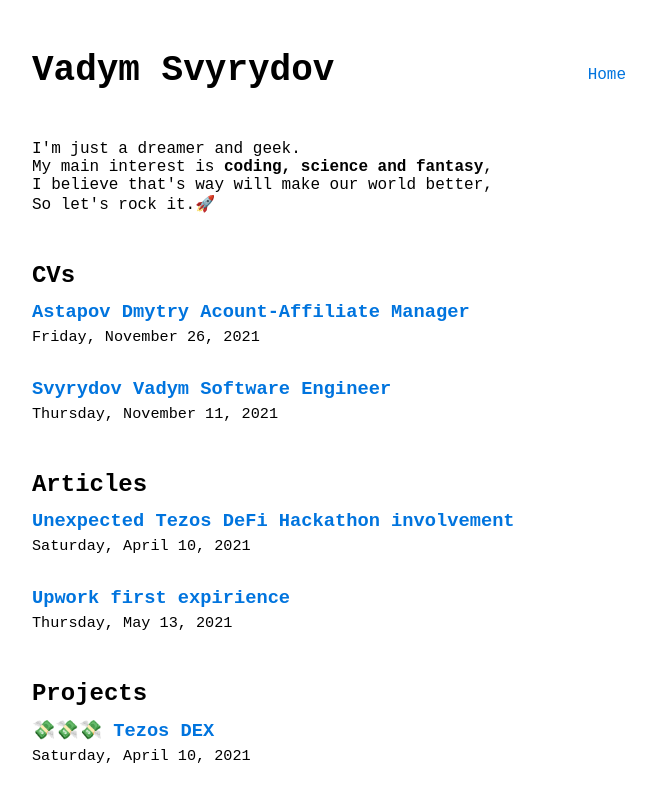
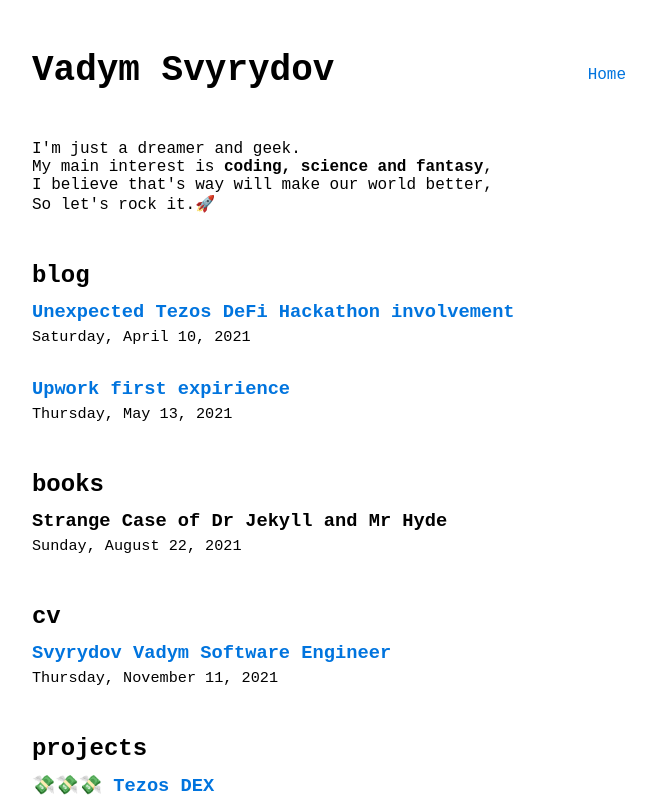
Before and after one commit to VadimSvirdoff/blog, a Next.js app: page / in a window 1280 px wide. Shown: the top 800 px of the page, without its empty margins (311-967 px from the left). Built offline with nearby package versions, Linux system fonts and the light colour scheme.

Commit message:
add renderList, remove cv

```diff
--- a/content/cv/astapov-dmytry-acount-affiliate-manager-2021.mdx
+++ /dev/null
@@ -1,60 +0,0 @@
----
-title: "Astapov Dmytry Acount-Affiliate Manager"
-publishedDate: "November 26, 2021"
-slug: "astapov-dmytry-acount-affiliate-manager-2021"
-description: "Astapov Dmytry Acount-Affiliate Manager"
-titleType: "link"
-name: "Astapov Dmytry"
----
-
-
-# Acount-Affiliate Manager
-
-## Experience
-
-#### Project: NDA Company
-### Full-time (November 2018 - July 2021)
-
-#### Project: NDA
-- I searched for new publishers to direct and own brands
-- built strong relationships
-- checked the quality of services provided by publishers
-- searching for new clients to promote new and already launched companies.
-
-### Rainmaker Network Full-time (July 2021 - Present)
-
-#### Project: As an account manager:
-- I've worked with own and direct brands by the way of increasing the number of sales and leads that visit their websites, or leads that buy products from my advertisers list.
-- increasing email marketing
-- attracting new members
-- promoting casinos, nutra, dating deals, coupons, sales, discounts and more through a variety of digital channels including display ads, social media, email marketing, SEO / PPC and contextual placements.
-
-#### Project: Role at Rainmaker Network:
-- working with Media Agencies, as well as directly with clients.
-- I built successful advertising programs based on attracting new customers
-to make more and more productive, honest and transparent deals with them.
-
-
-
-## Skills
-
-### Hard skills
-
-- Marketing Skills
-
-### Soft skills
-
-- Interpersonal Skills
-- Communication
-- Collaboration
-- Problem Solving
-- Leadership
-- Self Motivated
-
-## Education
-
-### Kyivs'ky Natsional'nyy Torhovel'no Ekonomichniy University
-Master's degree, Development Economics and International Development, 2017-2019
-
-### Kharkiv National Academy of Municipal Economy, Kharkiv
-Bachelor's degree, Faculty of Electricity and City Lighting, 2014-2017
--- a/modules/home/HomePage.tsx
+++ b/modules/home/HomePage.tsx
@@ -9,7 +9,16 @@ export interface HomePageProps {
   [key: string]: IFileProps[];
 }
 
-const HomePage = ({ blog, projects, books, cv }: HomePageProps) => {
+const renderList = (pages: HomePageProps) => (
+  Object.entries(pages).map(page => (
+    <>
+      <h2 className={styles.section}>{page[0]}</h2>
+      <ListItem list={page[1]} />
+    </>
+  ))
+)
+
+const HomePage = (pages: HomePageProps) => {
   return (
     <div>
       <Head>
@@ -31,14 +40,7 @@ const HomePage = ({ blog, projects, books, cv }: HomePageProps) => {
             </p>
 
           </div>
-          <h2 className={styles.section}>CVs</h2>
-          <ListItem list={cv} />
-          <h2 className={styles.section}>Articles</h2>
-          <ListItem list={blog} />
-          <h2 className={styles.section}>Projects</h2>
-          <ListItem list={projects} />
-          <h2 className={styles.section}>Books</h2>
-          <ListItem list={books} />
+          {renderList(pages)}
         </main>
         <Footer />
       </div>
```
